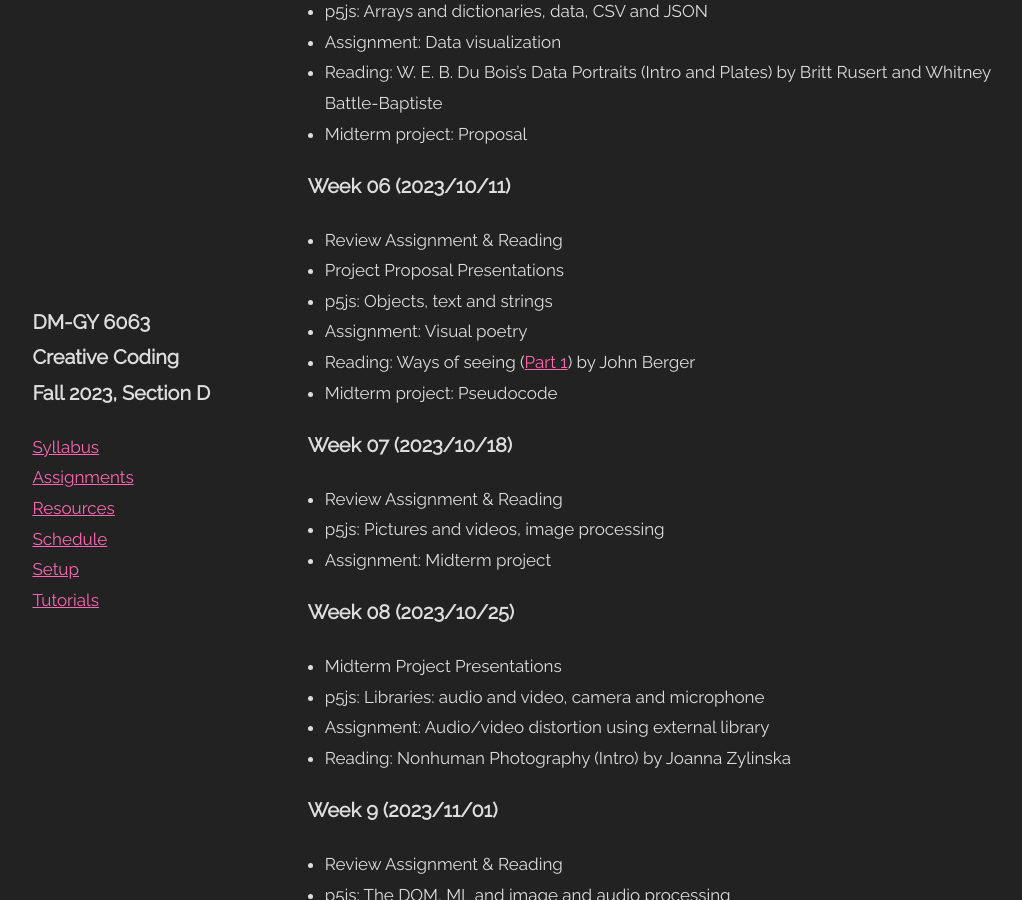
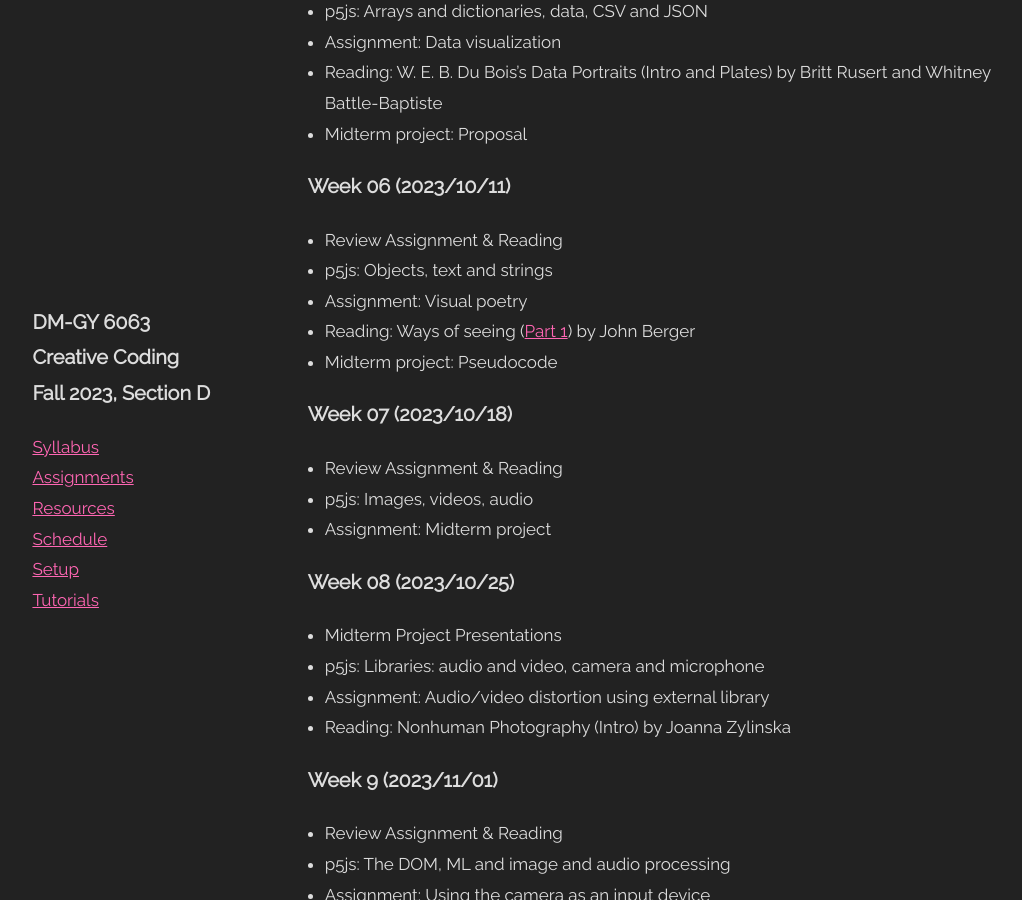
Before and after one commit to DM-GY-6063-2023F-D/DM-GY-6063-2023F-D, a Jekyll site: the page built from README.md, in a window 1280 px wide and 900 px high, scrolled down 5291 px. Shown: the whole window, without its empty margins (165-1187 px from the left). Built offline with Jekyll 4.4.1, drawn with Linux system fonts in a browser that asks for light colours.

Commit message:
udpate wk05 pdf

```diff
--- a/README.md
+++ b/README.md
@@ -151,7 +151,6 @@
 
 ### Week 06 (2023/10/11)
 - Review Assignment & Reading
-- Project Proposal Presentations
 - p5js: Objects, text and strings
 - Assignment: Visual poetry
 - Reading: Ways of seeing ([Part 1](https://www.youtube.com/watch?v=0pDE4VX_9Kk)) by John Berger
@@ -159,7 +158,7 @@
 
 ### Week 07 (2023/10/18)
 - Review Assignment & Reading
-- p5js: Pictures and videos, image processing
+- p5js: Images, videos, audio
 - Assignment: Midterm project
 
 ### Week 08 (2023/10/25)
```
Also changed, not shown: _pages/week/05.md (+1 -1 lines).
